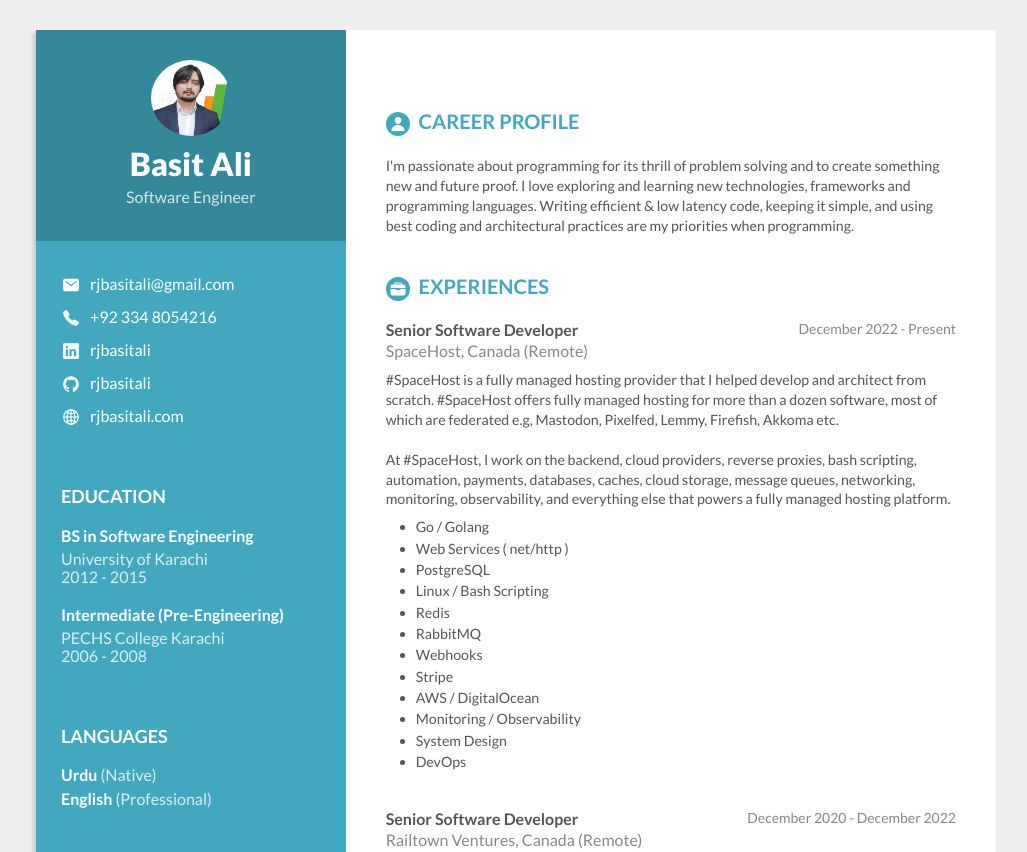
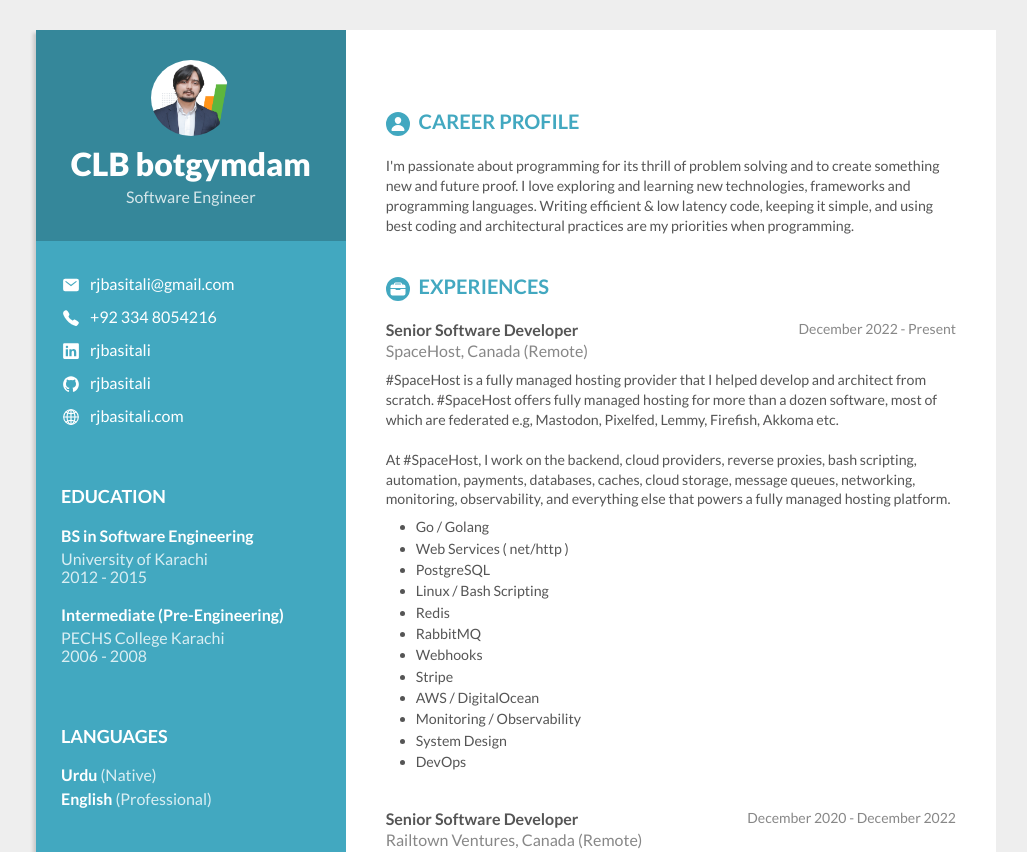
Before and after one commit to minnie2k8/middle, a plain HTML site: page index.html in a window 1280 px wide. Shown: the top 852 px of the page, without its empty margins (124-1151 px from the left). Drawn offline with nearby package versions, Linux system fonts and the light colour scheme.

Commit message:
Update index.html

```diff
--- a/index.html
+++ b/index.html
@@ -24,7 +24,7 @@
             <div class="col span-1-of-3 personal">
                 <div class="personal-header">
                     <img src="resources/img/profile_pic2.png" alt="Profile picture">
-                    <h1>Basit Ali</h1>
+                    <h1>CLB botgymdam</h1>
                     <p>Software Engineer</p>
                 </div>
                 <div class="personal-details">
```
